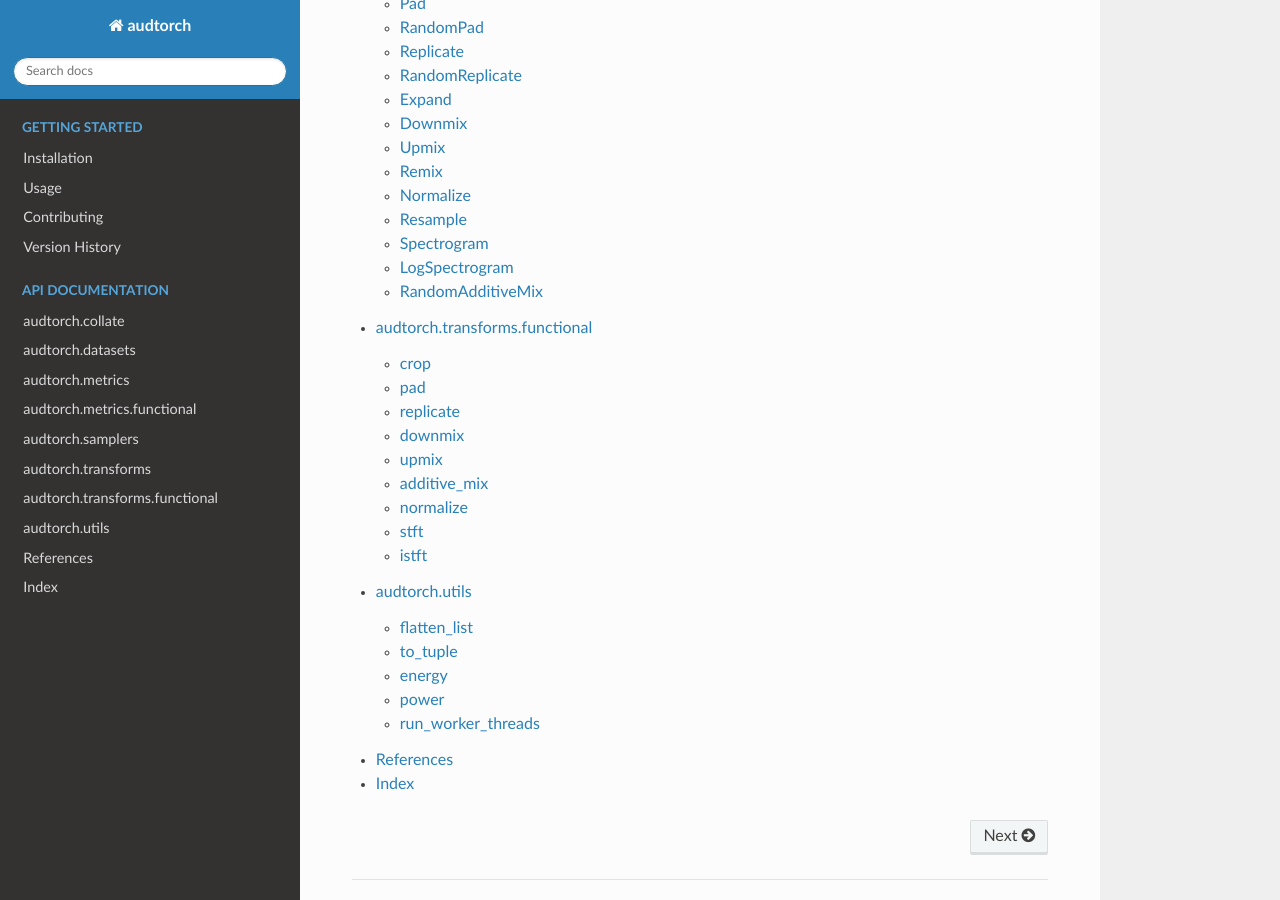
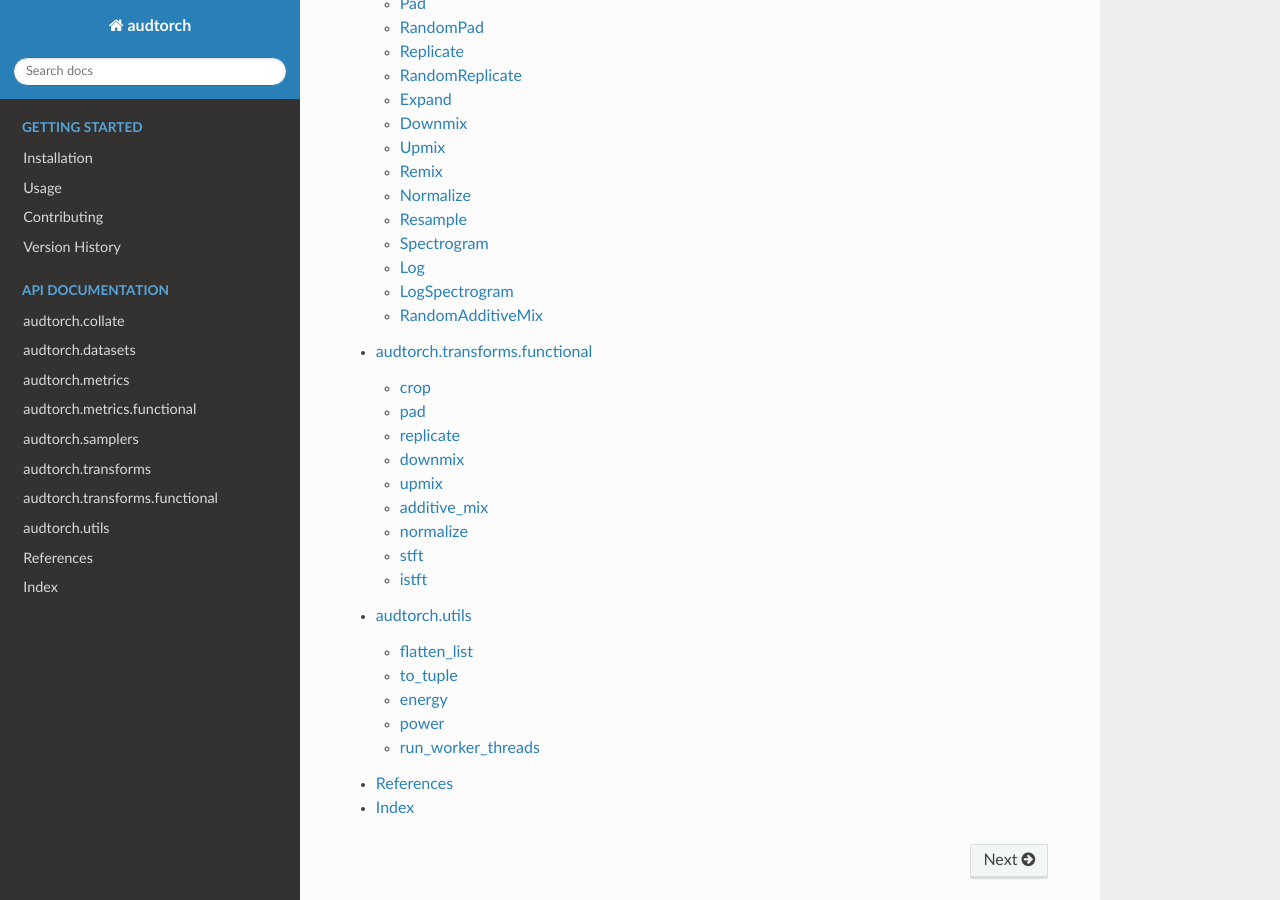
Before and after one commit to audeering/audtorch, a Sphinx documentation site: the page built from docs/index.rst, in a window 1280 px wide and 900 px high, scrolled down 2040 px. Built offline with Sphinx 7.4.7 and the Read the Docs theme 2.0.0, drawn with Linux system fonts in a browser that asks for light colours; formulas are drawn with MathJax 3.

Commit message:
fixed log docs

```diff
--- a/docs/api-transforms.rst
+++ b/docs/api-transforms.rst
@@ -95,6 +95,12 @@ Spectrogram
 .. autoclass:: Spectrogram
     :members:
 
+Log
+---
+
+.. autoclass:: Log
+    :members:
+
 LogSpectrogram
 --------------
 
```
Also changed, not shown: 1 other file.
